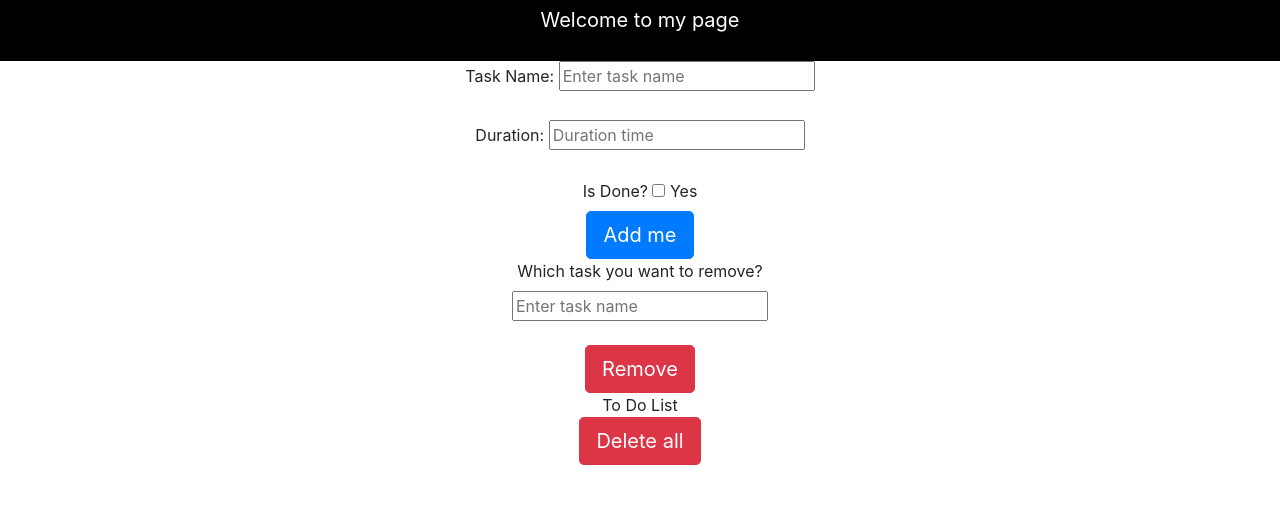
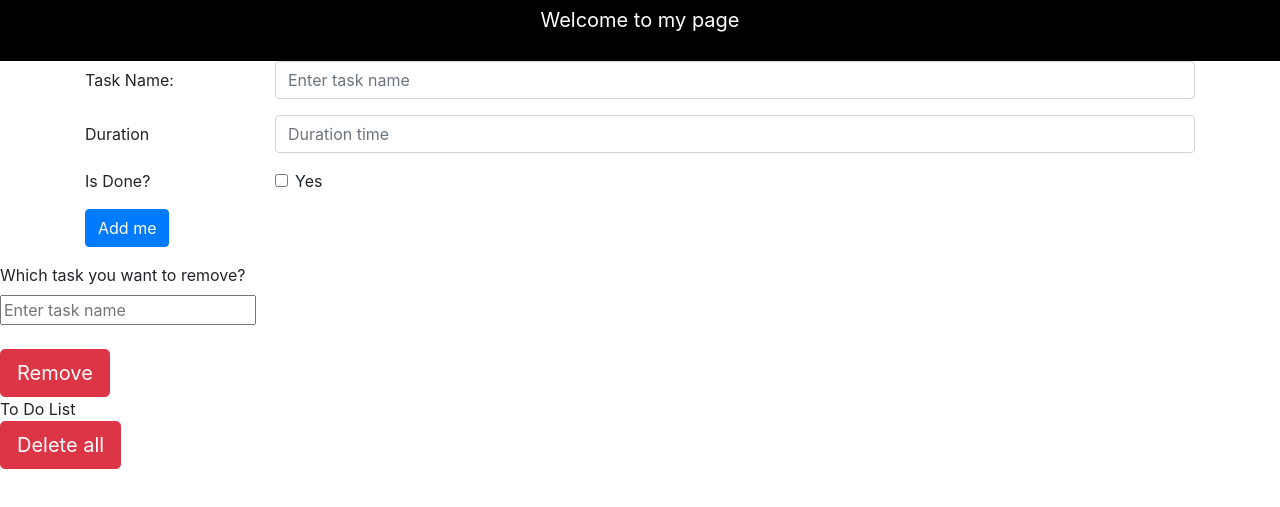
Before and after one commit to adelina2999/JavaScript-Project, a plain HTML site: page index.html in a window 1280 px wide. Shown: the part 61-568 px from the top of the page. Drawn offline with nearby package versions, Linux system fonts and the light colour scheme.

Commit message:
Second part

```diff
--- a/index.html
+++ b/index.html
@@ -12,29 +12,46 @@
   <script src="https://stackpath.bootstrapcdn.com/bootstrap/4.3.1/js/bootstrap.min.js" integrity="sha384-JjSmVgyd0p3pXB1rRibZUAYoIIy6OrQ6VrjIEaFf/nJGzIxFDsf4x0xIM+B07jRM" crossorigin="anonymous"></script>
 </head>
 <body>
-  <div class="text-center">
+  <div>
     <div class="header">
       <h1>Header</h1>
       <p>Welcome to my page</p>
     </div>
 
-    <div>
+    <div class="container">
       <form>
-        <div>
-          <label>Task Name:</label>
-          <input id="taskNameInput" type="text" placeholder="Enter task name"><br><br>
+        <div class="form-group row">
+          <label for="taskNameInput" class="col-sm-2 col-form-label">Task Name:</label>
+          <div class="col-sm-10">
+            <input id="taskNameInput" type="text" class="form-control" placeholder="Enter task name">
+          </div>
         </div>
-        <div>
-          <label>Duration:</label>
-          <input id="durationInput" type="text" placeholder="Duration time"><br><br>
+        <div class="form-group row">
+          <label for="durationInput" class="col-sm-2 col-form-label">Duration</label>
+          <div class="col-sm-10">
+            <input id="durationInput" type="text" class="form-control" placeholder="Duration time">
+          </div>
         </div>
-        <div>
-          <label>Is Done?</label>
-          <input type="checkbox" id="isDone" name="isDone">
-          <label>Yes</label>
+        <div class="form-group row">
+          <div class="col-sm-2">Is Done?</div>
+          <div class="col-sm-10">
+            <div class="form-check">
+              <input id="isDone" class="form-check-input" type="checkbox">
+              <label class="form-check-label" for="isDone">
+                Yes
+              </label>
+            </div>
+          </div>
+        </div>
+        <div class="form-group row">
+          <div class="col-sm-10">
+            <button onclick="createNewTask()" type="submit" class="btn btn-primary">Add me</button>
+          </div>
         </div>
       </form>
-      <button onclick="createNewTask()" class="btn btn-primary btn-lg">Add me</button>
+    </div>
+
+    <div>
       <form>
         <label>Which task you want to remove?</label><br>
         <input id="taskToBeRemoved" type="text" placeholder="Enter task name"><br><br>
```
